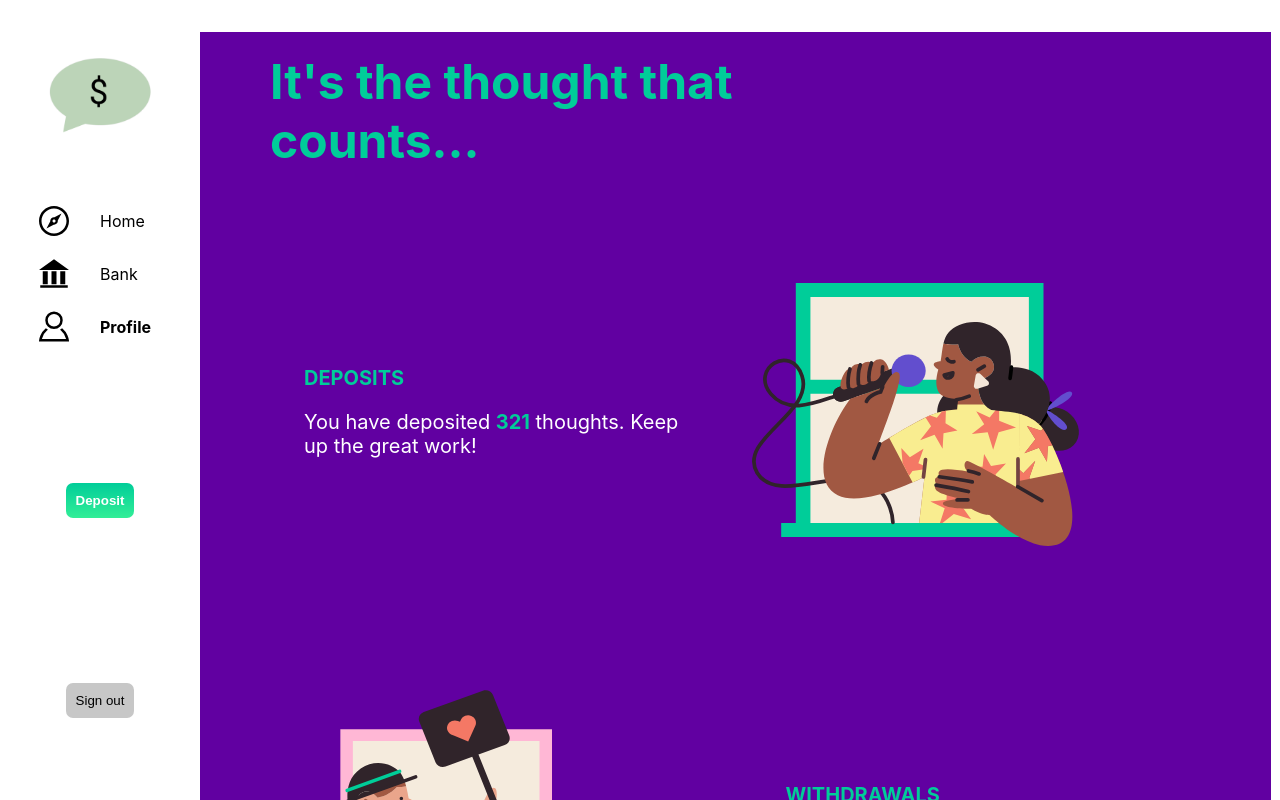
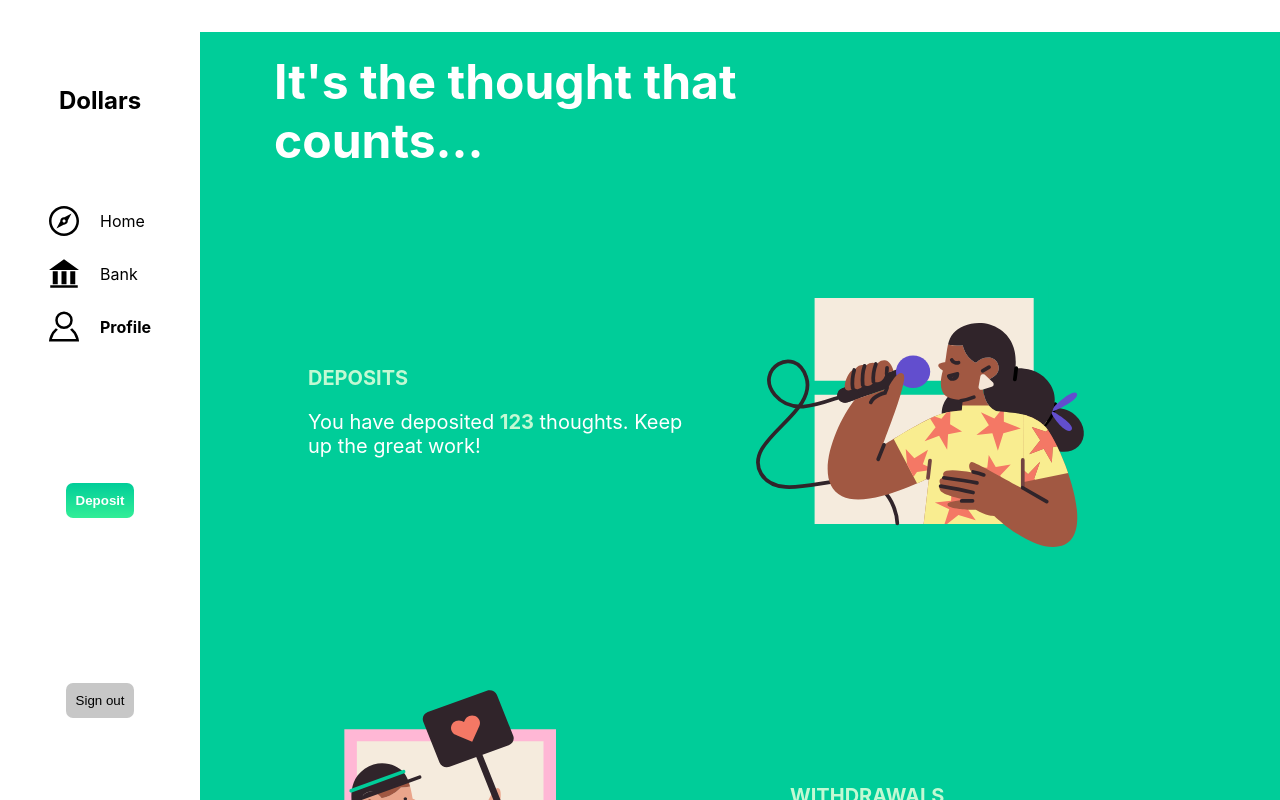
Before and after one commit to Fenil-P/Dollar-For-Thoughts, a React (Create React App) app: page /profile in a window 1280 px wide. Shown: the top 800 px of the page. Built offline with nearby package versions, Linux system fonts and the light colour scheme.

Commit message:
Fixed styling and connected twilio to frontend

```diff
--- a/src/components/Header/Header.js
+++ b/src/components/Header/Header.js
@@ -18,9 +18,7 @@ class Header extends React.Component {
         return (
           <nav className="header">
             <div className="container">
-              <Link className="logo" to="/">
-                <img src={logo} alt="logo" />
-              </Link>
+              <h1>Dollars</h1>
               <ul>
                 <li>
                   <svg width="52" height="52" viewBox="0 0 52 52" fill="none" xmlns="http://www.w3.org/2000/svg">
--- a/src/components/Home/Home.css
+++ b/src/components/Home/Home.css
@@ -4,11 +4,29 @@
     gap: 3em;
     padding: 0 24px;
     height: 100%;
-    background-color: #6100a1;
+    background-color: #00CD99;
     justify-content: center;
     align-items: center;
     place-items: stretch;
     margin-left: 200px;
+}
+
+#number-inp {
+    border:none;
+    margin-right: 10px;
+}
+
+#submit-btn {
+    font-weight: bold;
+    background: linear-gradient(180deg, #00CD99 0%, #32EE97 100%);
+    color: white;
+    border: none;
+}
+
+#submit-btn:hover {
+    background: linear-gradient(180deg, #00a77d 0%, #20aa6a 100%);
+    cursor: pointer;
+    border: none;
 }
 
 .left_panel {
--- a/src/components/Home/Home.js
+++ b/src/components/Home/Home.js
@@ -6,6 +6,7 @@ function Home () {
 
     const [thoughts, setThoughts] = useState([]);
     const [welcome, setWelcome] = useState("");
+    const [number, setNumber] = useState('');
 
     useEffect(() => {
         let time = new Date();
@@ -51,7 +52,8 @@ function Home () {
         ]);
     }, []);
 
-    function handleClick(number) {
+    function handleClick() {
+        console.log(number);
         fetch('/api/messages', {
             method: 'POST',
             headers: {
@@ -59,7 +61,7 @@ function Home () {
             },
             body: JSON.stringify({
                 to: number,
-                body: 'people who back into parking lots like what do you have to prove'
+                body: 'Coding is like eating a hamburger'
               })
           })
         .then(message => console.log(message));
@@ -68,27 +70,52 @@ function Home () {
     return (
       <div className="home">
         <div className="left_panel">
-                <h1>{welcome}
+          <h1>
+            {welcome}
             <svg width="40" height="40" viewBox="0 0 72 61" fill="none" xmlns="http://www.w3.org/2000/svg">
-                        <path d="M6 12.8523C8.01815 17.5344 10.0188 22.0197 12.6527 26.3757C13.7248 28.1489 14.8339 29.4014 14.8339 31.5016" stroke="#F47865" strokeWidth="10" strokeLinecap="round"/>
-                        <path d="M28.5752 5C31.8639 10.1386 35.9102 16.6724 37.4091 22.6677" stroke="#F47865" strokeWidth="10" strokeLinecap="round"/>
-                        <path d="M10.9077 53.0955C22.6175 57.8352 33.554 56.5784 44.4982 50.1509C56.9915 42.8135 63.345 33.7651 66.8555 19.7231" stroke="#F47865" strokeWidth="10" strokeLinecap="round"/>
+              <path
+                d="M6 12.8523C8.01815 17.5344 10.0188 22.0197 12.6527 26.3757C13.7248 28.1489 14.8339 29.4014 14.8339 31.5016"
+                stroke="#F47865"
+                strokeWidth="10"
+                strokeLinecap="round"
+              />
+              <path
+                d="M28.5752 5C31.8639 10.1386 35.9102 16.6724 37.4091 22.6677"
+                stroke="#F47865"
+                strokeWidth="10"
+                strokeLinecap="round"
+              />
+              <path
+                d="M10.9077 53.0955C22.6175 57.8352 33.554 56.5784 44.4982 50.1509C56.9915 42.8135 63.345 33.7651 66.8555 19.7231"
+                stroke="#F47865"
+                strokeWidth="10"
+                strokeLinecap="round"
+              />
             </svg>
           </h1>
           <div className="thought_of_day">
             <img src={pig} alt="piggy bank"></img>
             <h1>Thought of the day</h1>
             {thoughts.map((thought, i) => {
-                        if(i === 0) return <p key={i}>{thought.thought}</p>
+              if (i === 0) return <p key={i}>{thought.thought}</p>;
               else return null;
             })}
+            <input id="number-inp" style={{marginRight: "5px"}} onChange={(e) => setNumber(e.target.value)} type="text" />
+            <button id="submit-btn" type="submit" onClick={() => handleClick()}>
+              Subscribe!
+            </button>
           </div>
         </div>
 
         <div className="right_panel">
           <h1 className="trending">
             <svg width="30" height="30" viewBox="0 0 49 49" fill="none" xmlns="http://www.w3.org/2000/svg">
-                        <path fillRule="evenodd" clipRule="evenodd" d="M15.2451 0C17.495 0.03675 26.5866 5.20421 28.2832 17.4726C30.1309 15.6575 31.1599 9.99192 30.625 7.58479C38.6937 13.6465 42.875 21.4293 42.875 30.1125C42.875 40.5128 35.8721 49 24.5755 49C12.8809 49 6.125 41.3376 6.125 32.1032C6.125 19.3223 16.4395 16.5457 15.2451 0ZM21.905 40.3086C20.3758 42.04 21.1537 44.2797 23.4628 44.4838C25.576 44.6737 27.0541 42.826 27.6115 40.8252C28.1689 38.8284 27.7952 36.701 26.8581 34.9186C24.8205 38.0118 23.7548 38.267 21.905 40.3086ZM30.9292 43.5916C36.013 41.2519 38.7937 36.0722 38.7937 30.1575C38.7937 25.3432 36.8745 19.9961 33.6895 15.7841C32.1726 21.6376 27.7197 23.9059 24.5 24.5C24.6021 17.9279 23.8507 11.9376 19.1876 7.27242C18.5833 16.9336 10.3655 22.8503 10.2083 32.0052C10.1491 35.0901 11.2578 38.5446 13.7404 41.0191C14.7429 42.0175 15.8923 42.7974 17.1378 43.3875C16.8907 42.1461 17.0112 40.8272 17.5359 39.6145C19.3958 35.3147 24.3408 34.8758 26.115 27.8667C28.0586 29.3959 32.8014 35.0187 31.7867 40.8476C31.6193 41.8052 31.3294 42.7321 30.9292 43.5916Z" fill="#624ECE"/>
+              <path
+                fillRule="evenodd"
+                clipRule="evenodd"
+                d="M15.2451 0C17.495 0.03675 26.5866 5.20421 28.2832 17.4726C30.1309 15.6575 31.1599 9.99192 30.625 7.58479C38.6937 13.6465 42.875 21.4293 42.875 30.1125C42.875 40.5128 35.8721 49 24.5755 49C12.8809 49 6.125 41.3376 6.125 32.1032C6.125 19.3223 16.4395 16.5457 15.2451 0ZM21.905 40.3086C20.3758 42.04 21.1537 44.2797 23.4628 44.4838C25.576 44.6737 27.0541 42.826 27.6115 40.8252C28.1689 38.8284 27.7952 36.701 26.8581 34.9186C24.8205 38.0118 23.7548 38.267 21.905 40.3086ZM30.9292 43.5916C36.013 41.2519 38.7937 36.0722 38.7937 30.1575C38.7937 25.3432 36.8745 19.9961 33.6895 15.7841C32.1726 21.6376 27.7197 23.9059 24.5 24.5C24.6021 17.9279 23.8507 11.9376 19.1876 7.27242C18.5833 16.9336 10.3655 22.8503 10.2083 32.0052C10.1491 35.0901 11.2578 38.5446 13.7404 41.0191C14.7429 42.0175 15.8923 42.7974 17.1378 43.3875C16.8907 42.1461 17.0112 40.8272 17.5359 39.6145C19.3958 35.3147 24.3408 34.8758 26.115 27.8667C28.0586 29.3959 32.8014 35.0187 31.7867 40.8476C31.6193 41.8052 31.3294 42.7321 30.9292 43.5916Z"
+                fill="#624ECE"
+              />
             </svg>
             Trending thoughts
           </h1>
@@ -98,12 +125,15 @@ function Home () {
                 <div key={i} className="trending">
                   <p>{thought.thought}</p>
                 </div>
-                        )
+              );
             })}
           </div>
           <h1 className="suggested">
             <svg width="42" height="25" viewBox="0 0 42 40" fill="none" xmlns="http://www.w3.org/2000/svg">
-                        <path d="M21 6.4338C15.491 -3.01971 0 -0.259955 0 11.5858C0 19.7425 9.74925 28.083 21 39.2498C32.2525 28.083 42 19.7425 42 11.5858C42 -0.300205 26.4688 -2.94971 21 6.4338Z" fill="#F47865"/>
+              <path
+                d="M21 6.4338C15.491 -3.01971 0 -0.259955 0 11.5858C0 19.7425 9.74925 28.083 21 39.2498C32.2525 28.083 42 19.7425 42 11.5858C42 -0.300205 26.4688 -2.94971 21 6.4338Z"
+                fill="#F47865"
+              />
             </svg>
             You might also like
           </h1>
@@ -113,7 +143,7 @@ function Home () {
                 <div key={i} className="suggested">
                   <p>{thought.thought}</p>
                 </div>
-                        )
+              );
             })}
           </div>
         </div>
--- a/src/components/Profile/Profile.css
+++ b/src/components/Profile/Profile.css
@@ -1,25 +1,21 @@
 .profile{
-    background-color: #6100a1;
-    color: white;
-    height: 100%;
-    padding: 0 20px;
-    margin: 9px;
+    background-color: #00CD99;
+    height: auto;
+    padding: 0 24px;
     margin-left: 200px;
-    position: relative;
+    position:relative;
 }
 
 .profile h1 {
-
     font-size: 3em;
     text-align: left;
     max-width: 500px;
-    color: #1d0130;
+    color: white;
     padding: 20px 50px;
     position: relative;
 }
 
 .profile_container {
-
     display: grid;
     grid-template-columns: 1fr 1fr;
     grid-template-rows: 1fr 1fr;
@@ -28,14 +24,14 @@
     justify-content: center;
     padding: 0 50px;
     position: relative;
+    color: white;
 }
 
 .profile_container .deposit h1,
 .profile_container .withdraw h1
 {
-
     font-size: 20px;
-    color: #00CD99;
+    color: #C2F9D3;
     text-transform: uppercase;
     padding: 0 34px;
 }
@@ -49,7 +45,7 @@
 }
 
 .profile_container b {
-    color: #00CD99;
+    color: #C2F9D3;
 }
 
 .profile_container img {
--- a/src/components/Profile/Profile.js
+++ b/src/components/Profile/Profile.js
@@ -7,13 +7,13 @@ import swirl from '../swirl.svg';
 class Profile extends React.Component {
   render() {
     return (
-      <div className="profile" style={{ height: '100%' }}>
-        <h1 style={{ color: '#00CD99' }}>It's the thought that counts...</h1>
+      <div className="profile">
+        <h1>It's the thought that counts...</h1>
         <div className="profile_container">
           <div className="deposit">
             <h1>Deposits</h1>
             <p>
-              You have deposited <b>321</b> thoughts. Keep up the great work!
+              You have deposited <b>123</b> thoughts. Keep up the great work!
             </p>
           </div>
           <img src={lady} alt="lady"></img>
--- a/src/components/Thoughts/Thoughts.css
+++ b/src/components/Thoughts/Thoughts.css
@@ -2,11 +2,11 @@
     margin-left: 200px;
     padding-top: 100px;
     padding-bottom: 100px;
-    background-color: #6100a1;
+    background-color: #00CD99;
 }
 
 .thoughts .container {
-    background-color: #6100a1;
+    background-color: #00CD99;
     display: grid;
     grid-template-columns: 1fr 1fr;
     grid-auto-rows: 1.5fr;
```
Also changed, not shown: 2 other files (tests, documents, lock files or other folders). Lines whose indentation alone changed are shown as unchanged.
